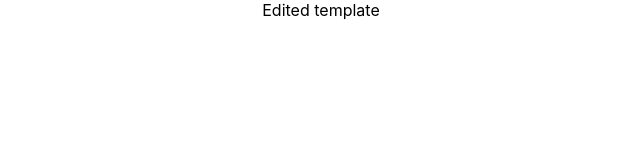
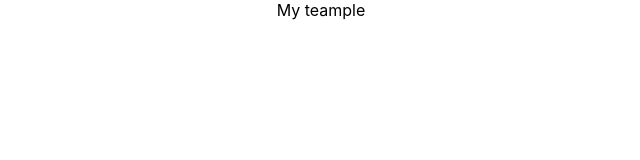
Before and after one commit to Bhaumik-Tandan/CDK-test, a React (Create React App) app: page / in a window 1280 px wide. Shown: the top 160 px of the page, without its empty margins (319-959 px from the left). Built offline with nearby package versions, Linux system fonts and the light colour scheme.

Commit message:
[add] my template

```diff
--- a/src/App.tsx
+++ b/src/App.tsx
@@ -4,7 +4,7 @@ import './App.css';
 function App() {
   return (
     <div className="App">
-      Edited template
+     My teample
     </div>
   );
 }
```
